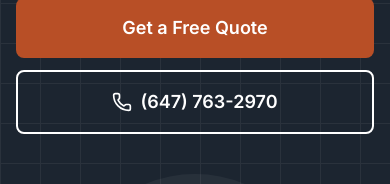
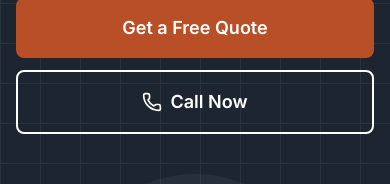
Before and after one commit to thapatsta/top-choice-hvac, a Next.js app: page / in a window 390 px wide. Shown: the part 462-646 px from the top of the page. Built offline with nearby package versions, Linux system fonts and the light colour scheme.

Commit message:
Change hero phone button to show "Call Now" instead of number

```diff
--- a/components/home/Hero.tsx
+++ b/components/home/Hero.tsx
@@ -34,7 +34,7 @@ export function Hero() {
             </Button>
             <Button href={site.phone.href} variant="outline-light" size="lg">
               <Phone size={20} aria-hidden="true" />
-              {site.phone.display}
+              Call Now
             </Button>
           </div>
         </div>
```
